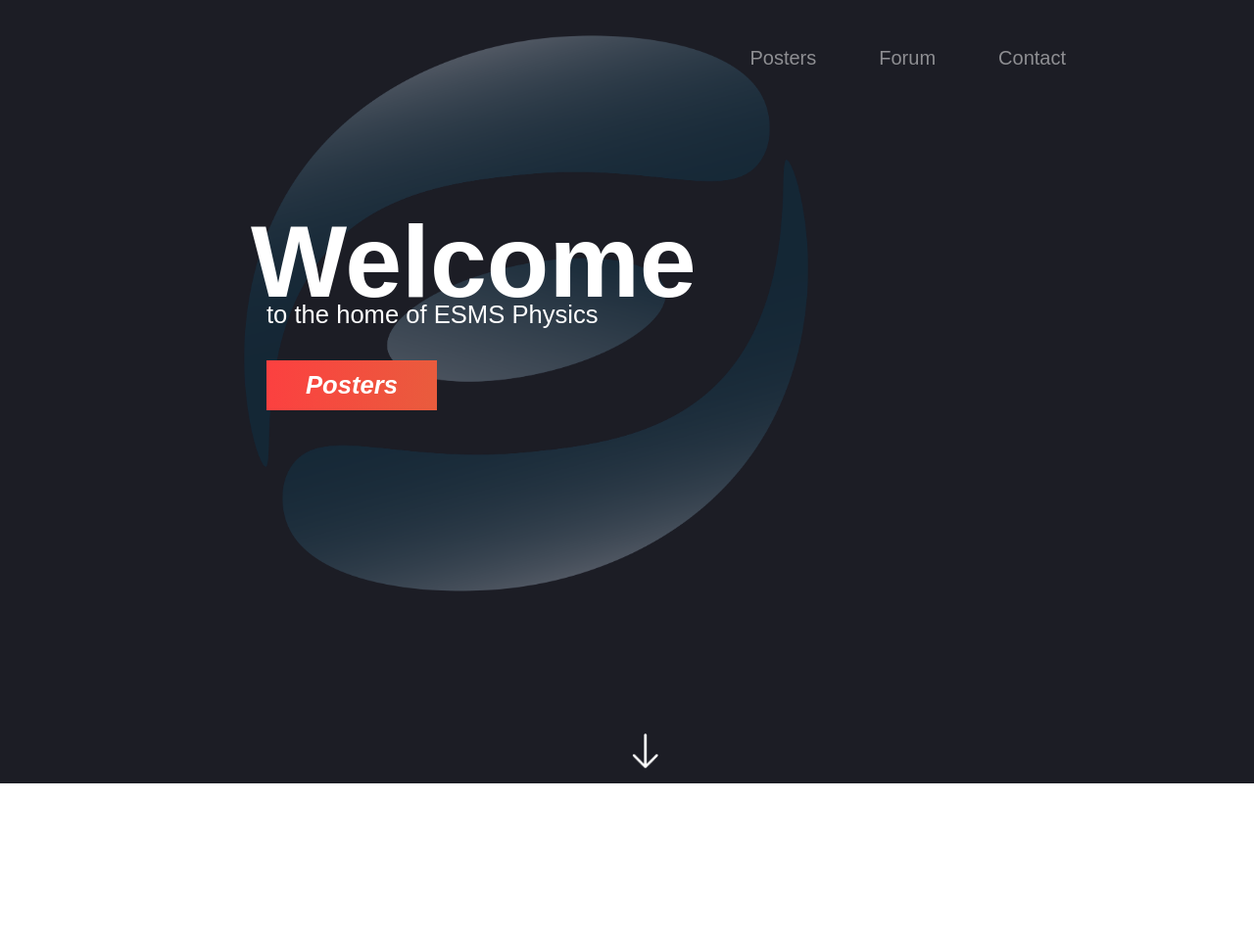
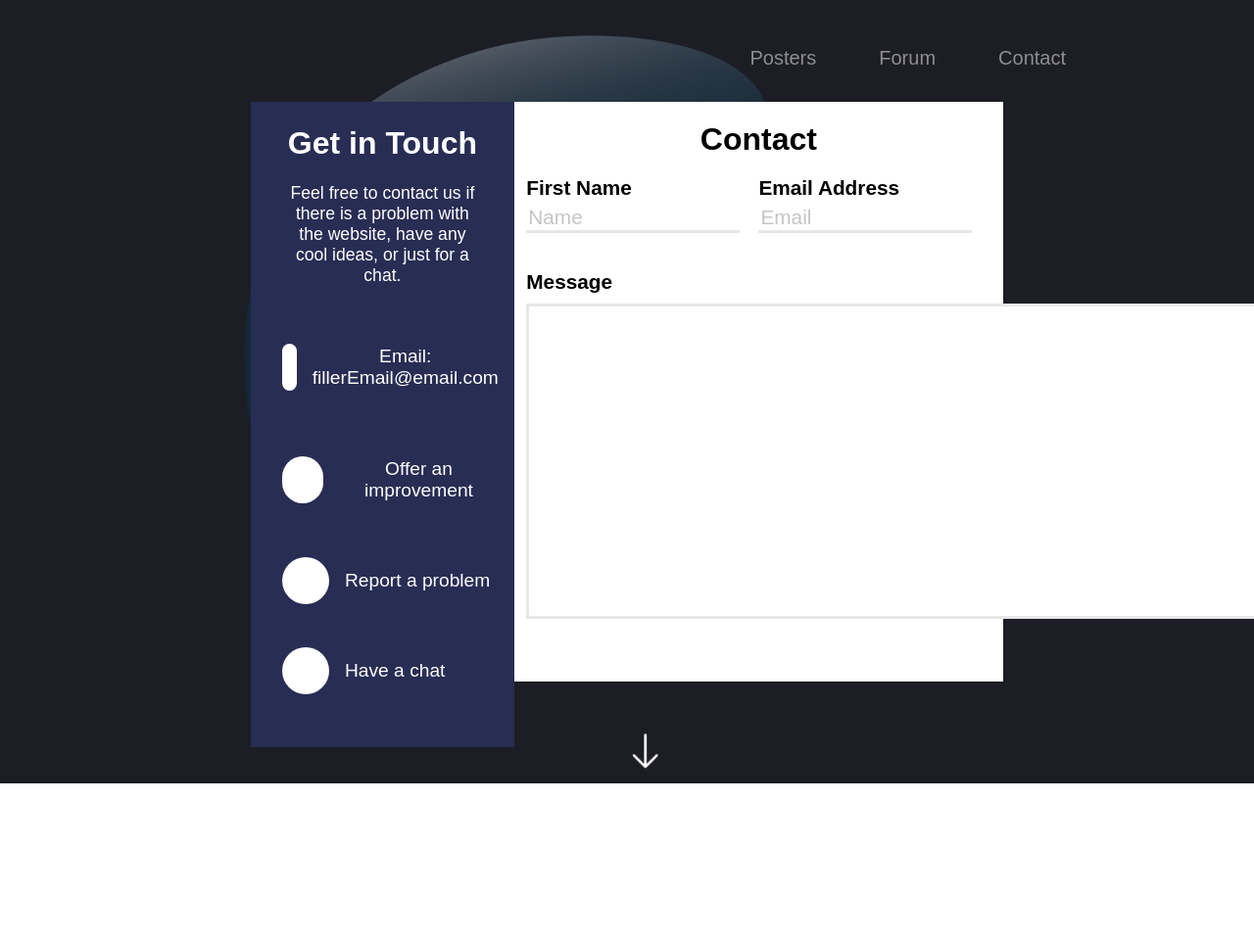
Before and after one commit to sniper3141/physicsForum, a PHP site: page /home.php in a window 1280 px wide. Shown: the top 962 px of the page at 98% size. Run offline with PHP 8.4, Linux system fonts and the light colour scheme.

Commit message:
Started contact form

```diff
--- a/css/home2.css
+++ b/css/home2.css
@@ -62,6 +62,7 @@ body{
     max-height: 10rem;
     height: auto;
     width: auto;
+    cursor: pointer;
 }
 
 #subTitle{
@@ -132,3 +133,96 @@ body{
     position: absolute;
     top: 150vh;
 }
+
+#contactFormWapper{
+    width: 60%;
+    height: 74%;
+    position: absolute;
+    top: 13%;
+    left: 20%;
+    background-color: white;
+    display: grid;
+    grid-template-columns: 35% 65%;
+    z-index: 5;
+}
+#formInfo{
+    font-family: Arial, Helvetica, sans-serif;
+    color: white;
+    text-align: center;
+    padding: 1rem;
+    background-color: #282d54;
+}
+
+#getInTouchTitle, #contactTitle{
+    font-size: 2rem;
+    padding-top: 0.5rem;
+    margin: 0;
+}
+
+#getInTouchInfo{
+    font-size: 1.1rem;
+    padding-top: 0.3rem;
+    padding-left: 1.2rem;
+    padding-right: 1.2rem;
+    padding-bottom: 1.5rem;
+}
+
+#contactForm{
+    font-family: Arial, Helvetica, sans-serif;
+    padding: 2.5%;
+}
+
+#contactTitle{
+    text-align: center;
+}
+#mailWrapper{
+    display: flex;
+    justify-content: flex-start;
+    align-items: center;
+    padding-bottom: 2rem;
+    font-size: 1.2rem;
+}
+#mailIcon{
+    width: 3rem;
+    height: 3rem;
+    border-radius: 3rem;
+    background-color: white;
+    margin-right: 1rem;
+    margin-left: 1rem;
+}
+
+
+#nameInput{
+    border: none;
+    border-bottom: solid #e7e7e7 3px;
+    color: #c6c4c4;
+    width: 90%;
+    font-size: 1.3rem;
+}
+input:focus{
+    outline: none;
+}
+
+span{
+    padding-top: 8%;
+    padding-bottom: 2%;
+    font-size: 1.3rem;
+    font-weight: 700;
+    display: block;
+}
+
+#formWrapper{
+    display: grid;
+    grid-template-columns: 50% 50%;
+}
+
+textarea{
+    font-size: 1.3rem;
+    font-family: Arial, Helvetica, sans-serif;
+    resize: none;
+    border: solid #e7e7e7 3px;
+}
+
+textarea:focus{
+    outline: none;
+}
--- a/home.php
+++ b/home.php
@@ -26,9 +26,48 @@
             <div id="arrowWrapper">
                 <img src="arrow5.png" alt="arrow for more" id="arrow" onclick="scrollDown()">
             </div>
+            <section id="contactFormWapper">
+                <div id="formInfo">
+                    <h1 id="getInTouchTitle">Get in Touch</h1>
+                    <p id="getInTouchInfo">Feel free to contact us if there is a problem with the website, have any cool ideas, or just for a chat.</p>
+
+                    <aside id="mailWrapper">
+                        <div id="mailIcon"></div>
+                        <p>Email: fillerEmail@email.com</p>
+                    </aside>
+
+                    <aside id="mailWrapper">
+                        <div id="mailIcon"></div>
+                        <p>Offer an improvement</p>
+                    </aside>
+
+                    <aside id="mailWrapper">
+                        <div id="mailIcon"></div>
+                        <p>Report a problem</p>
+                    </aside>
+
+                    <aside id="mailWrapper">
+                        <div id="mailIcon"></div>
+                        <p>Have a chat</p>
+                    </aside>
+                </div>
+                <div id="contactForm">
+                    <h1 id="contactTitle">Contact</h1>
+                    <form>
+                        <div id="formWrapper">
+                            <span>First Name</span>
+                            <span>Email Address</span>
+                            <input type="text" id="nameInput" value="Name">
+                            <input type="email" id="nameInput" value="Email">
+                        </div>
+                        <span>Message</span>
+                        <textarea rows="13" cols="60"></textarea>
+                    </form>
+                </div>
+            </section>
         </div>
         <div class="textWrapper">
-                <p style="font-size:3rem; color: black; font-family: 'arial'">Lorem ipsum dolor sit amet, consectetur adipiscing elit, sed do eiusmod tempor incididunt ut labore et dolore magna aliqua. Ut enim ad minim veniam, quis nostrud exercitation ullamco laboris nisi ut aliquip ex ea commodo consequat. Duis aute irure dolor in reprehenderit in voluptate velit esse cillum dolore eu fugiat nulla pariatur. Excepteur sint occaecat cupidatat non proident, sunt in culpa qui officia deserunt mollit anim id est laborum.Lorem ipsum dolor sit amet, consectetur adipiscing elit, sed do eiusmod tempor incididunt ut labore et dolore magna aliqua. Ut enim ad minim veniam, quis nostrud exercitation ullamco laboris nisi ut aliquip ex ea commodo consequat. Duis aute irure dolor in reprehenderit in voluptate velit esse cillum dolore eu fugiat nulla pariatur. Excepteur sint occaecat cupidatat non proident, sunt in culpa qui officia deserunt mollit anim id est laborum.</p>
+            <p style="font-size:3rem; color: black; font-family: 'arial'">Lorem ipsum dolor sit amet, consectetur adipiscing elit, sed do eiusmod tempor incididunt ut labore et dolore magna aliqua. Ut enim ad minim veniam, quis nostrud exercitation ullamco laboris nisi ut aliquip ex ea commodo consequat. Duis aute irure dolor in reprehenderit in voluptate velit esse cillum dolore eu fugiat nulla pariatur. Excepteur sint occaecat cupidatat non proident, sunt in culpa qui officia deserunt mollit anim id est laborum.Lorem ipsum dolor sit amet, consectetur adipiscing elit, sed do eiusmod tempor incididunt ut labore et dolore magna aliqua. Ut enim ad minim veniam, quis nostrud exercitation ullamco laboris nisi ut aliquip ex ea commodo consequat. Duis aute irure dolor in reprehenderit in voluptate velit esse cillum dolore eu fugiat nulla pariatur. Excepteur sint occaecat cupidatat non proident, sunt in culpa qui officia deserunt mollit anim id est laborum.</p>
         </div>
     </div>
     <script>
@@ -48,7 +87,7 @@
         var opacity = 1
         var lastScrollTop = 0;
         window.addEventListener('scroll', function(e) {
-
+            console.log(window.pageYOffset);
             const target = document.querySelector(".scroll");
             var st = window.pageYOffset || document.documentElement.scrollTop;
             if (st > lastScrollTop && opacity){
@@ -91,6 +130,18 @@
             var postRate3 = scrolled * -0.1;
             postersTarget3.style.transform = "translate3d(0px, "+postRate3+"px, 0px)";
 
+            if (window.pageYOffset < 100){
+                document.querySelector("#arrow").style.display = "block"
+                const arrowTarget = document.querySelector("#arrow");
+                var arrowRate = scrolled * 0.7;
+                arrowTarget.style.transform = "translate3d(0px, "+arrowRate+"px, 0px)";
+            }
+            else{
+                document.querySelector("#arrow").style.display = "none"
+            }
+
+
+
             // const logoTarget = document.querySelector("#logo");
             // const logoTarget1 = document.querySelector("#logoText1");
             // const logoTarget2 = document.querySelector("#logoText2");
```
